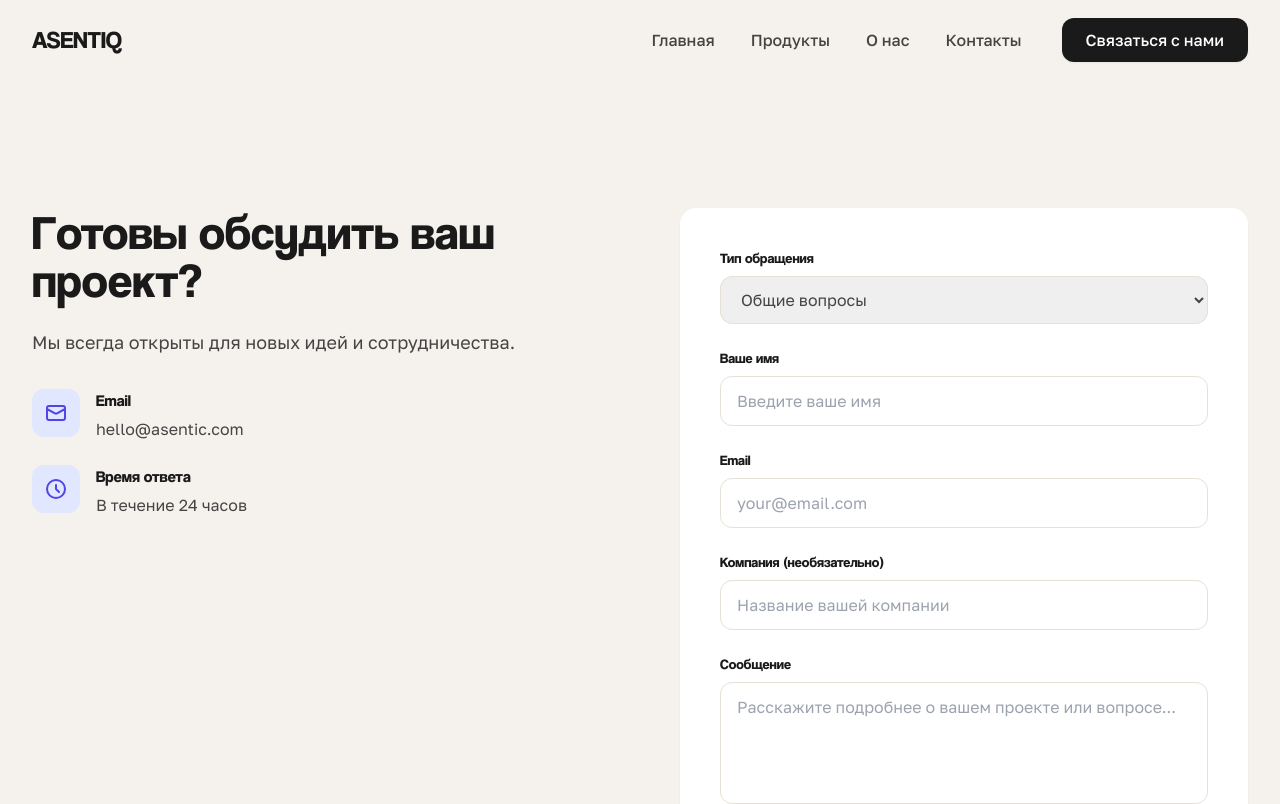
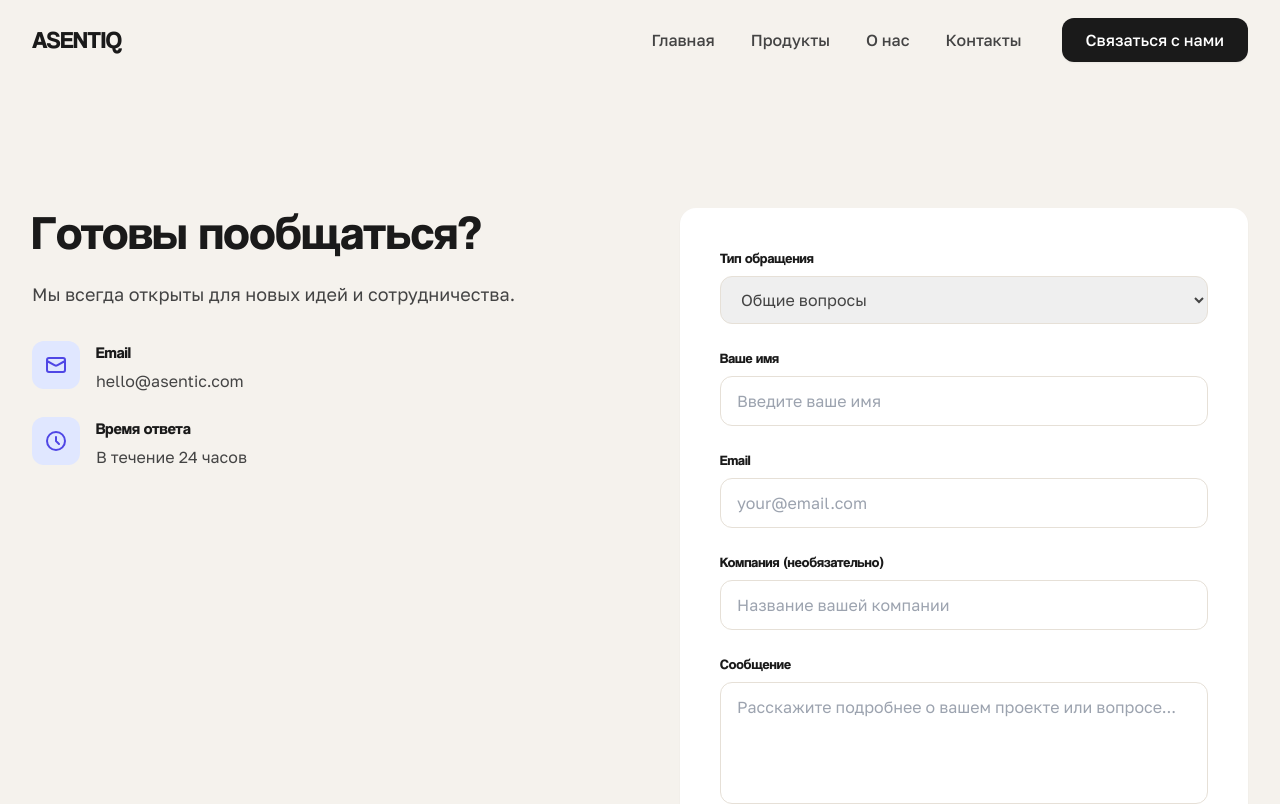
Before and after one commit to imnadsa/asentiq, a Next.js app: page /contact in a window 1280 px wide. Shown: the top 804 px of the page. Built offline with nearby package versions, Linux system fonts and the light colour scheme.

Commit message:
Update Contact.tsx

```diff
--- a/src/components/sections/Contact.tsx
+++ b/src/components/sections/Contact.tsx
@@ -81,7 +81,7 @@ const Contact: React.FC = () => {
           <div className="space-y-8">
             <div>
               <h1 className="text-3xl sm:text-4xl lg:text-5xl font-coolvetica font-bold text-text-primary mb-6 leading-tight">
-                Готовы обсудить ваш проект?
+                Готовы пообщаться?
               </h1>
 
               <p className="text-lg text-text-secondary font-golos-text leading-relaxed">
```
